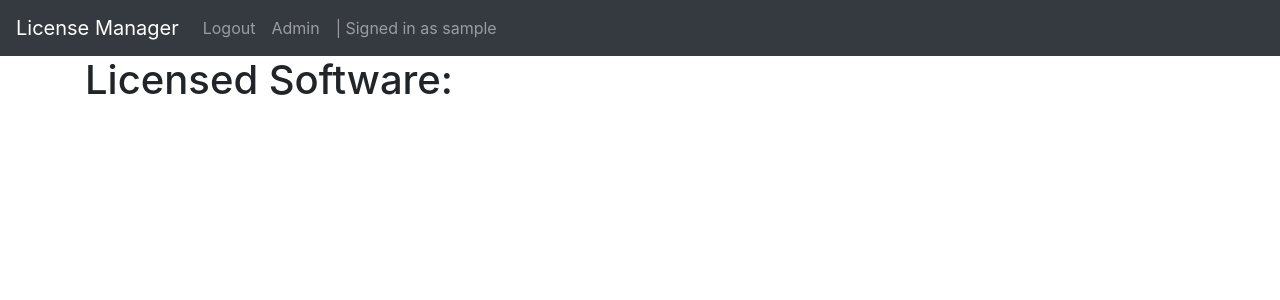
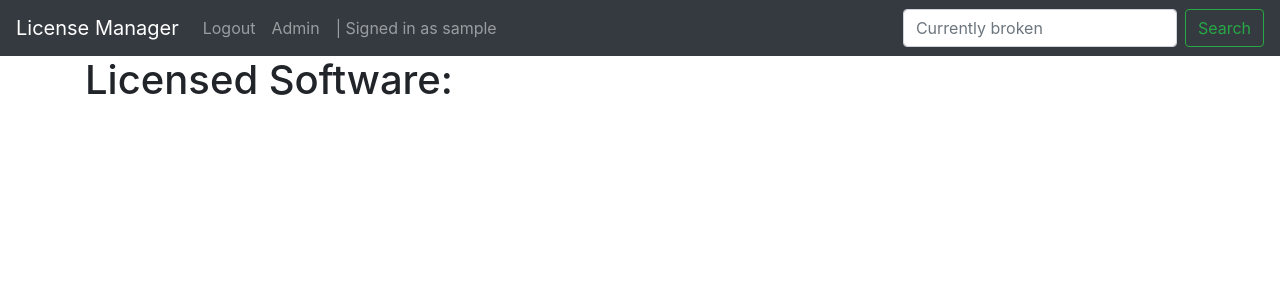
Before and after one commit to miotke/license_manager, a Django app: page / in a window 1280 px wide. Shown: the top 300 px of the page. Run offline with Django 3.2, Linux system fonts and the light colour scheme; the visitor is signed in with stand-in values (Sample User, id 1); data that the repository does not hold is empty; some libraries are stand-ins or nearby versions.

Commit message:
Search (#6)
* Changed the order of which things appear in the license list

* Search: Added a search bar to the navigation bar.

- This search bar is currently not working
- Comes from bootstrap for styling

* Python formatting

* Just stuff

```diff
--- a/licenses/models.py
+++ b/licenses/models.py
@@ -2,7 +2,6 @@ from django.db import models
 from django.utils import timezone
 from django.contrib.auth.models import User
 from django.contrib.auth import get_user_model
-
 from django.urls import reverse
 from django.db.models import Q
 
--- a/licenses/views.py
+++ b/licenses/views.py
@@ -1,5 +1,8 @@
 from django.shortcuts import render
+from django.shortcuts import get_object_or_404
+from django.utils.crypto import get_random_string # We may not need this import
 from django.http import HttpResponse
+from django.http import HttpResponseRedirect
 from django.contrib.auth.mixins import LoginRequiredMixin
 from django.contrib.auth.mixins import UserPassesTestMixin
 from django.views.generic import ListView
@@ -15,4 +18,28 @@ class ListLicenseKeysView(LoginRequiredMixin, ListView):
     model = License
     template_name = "templates/index.html"
     context_object_name = "licenses"
-    ordering = ["-date_of_entry"]
+    ordering = ["associated_software"]
+
+
+    def search_page(request):
+        # Get search_term from template
+        search_key = request.POST.get("search_term")
+        request.session["search_key"] = search_key
+
+        # Redirect to search results page
+        return HttpResponseRedirect("/item/search-results")
+
+
+    # Return the search results page
+    def search_results(request):
+        search_key = request.session["search_key"]
+
+        # Query results text that contains what you typed in
+        results = Software.object.filter(text__contains=search_key)
+
+        context = {
+            "search_term": search_key,
+            "results": results
+        }
+
+        return render(request, "templates/search_results.html", context)
--- a/templates/base.html
+++ b/templates/base.html
@@ -41,10 +41,21 @@
             </ul>
         </div>
 
+        <form class="form-inline" action="{% url 'license-index' %}" method="POST">
+            {% csrf_token %}
+            <input class="form-control mr-sm-2" type="search" placeholder="Currently broken" aria-label="Search">
+            <button class="btn btn-outline-success my-2 my-sm-0" type="submit">Search</button>
+        </form>
+
     </nav>
 
     <div class="container">
+        {% for result in results %}
+            <p>Search results</p>
+            <p>{{ result.software_name }}</p>
+        {% endfor %}
         {% block content %}{% endblock %}
+
     </div>
 
     <!-- Optional JavaScript -->
--- a/templates/licenses/license_list.html
+++ b/templates/licenses/license_list.html
@@ -22,6 +22,8 @@
                         {% else %}
                             Assigned to: {{ software.license_assigned_to }}
                         {% endif %}
+                        <br>
+                        Number of licenses: {{ software.associated_software.count }}
                     </td>
                 </tr>
             {% endfor %}
```
Also changed, not shown: templates/search_results.html (added, +14 -0 lines).
